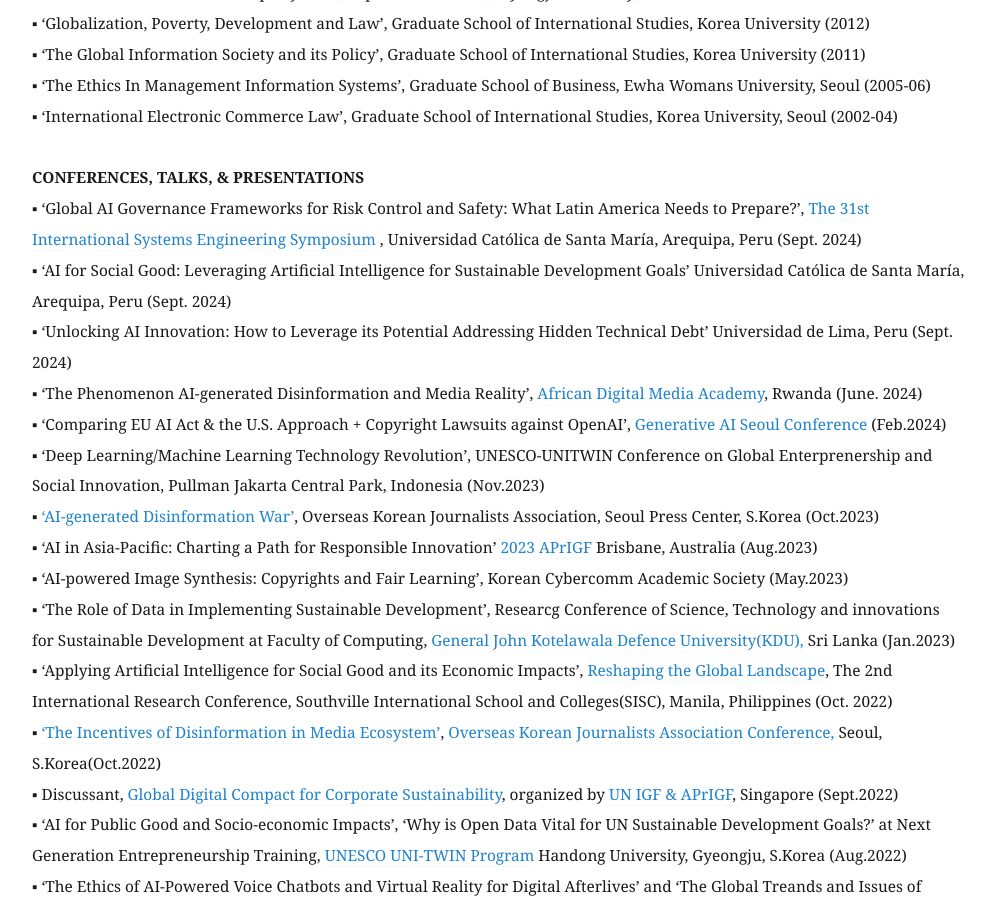
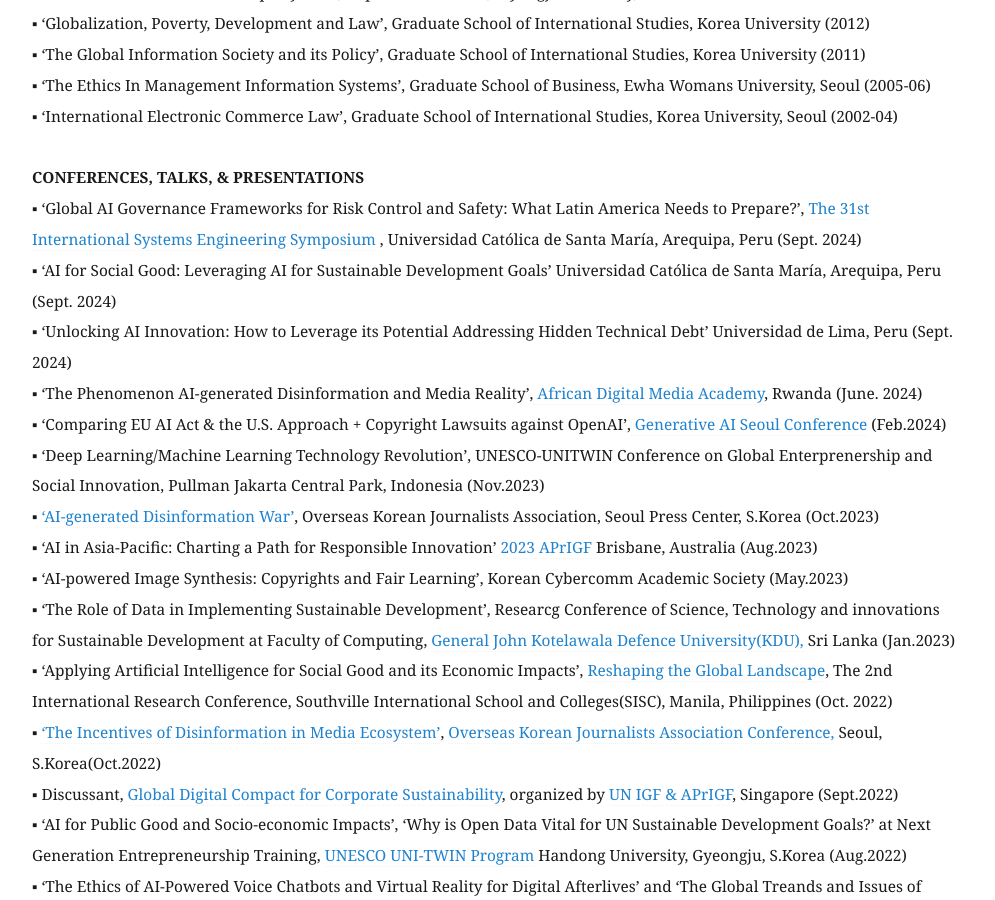
Before and after one commit to eunchangchoi/eunchangchoi.github.io, a Jekyll site: the page built from index.md, in a window 1280 px wide and 900 px high, scrolled down 5170 px. Shown: the whole window, without its empty margins (68-1063 px from the left). Built offline with Jekyll 4.4.1, drawn with Linux system fonts in a browser that asks for light colours.

Commit message:
Update index.md

```diff
--- a/index.md
+++ b/index.md
@@ -105,7 +105,7 @@
     <br>
  <strong> CONFERENCES, TALKS, & PRESENTATIONS </strong> <br>
 ▪ ‘Global AI Governance Frameworks for Risk Control and Safety: What Latin America Needs to Prepare?’, <a href="https://www2.ucsm.edu.pe/JINIS2024/"> The 31st International Systems Engineering Symposium </a>, Universidad Católica de Santa María, Arequipa, Peru (Sept. 2024) <br>
-▪ ‘AI for Social Good: Leveraging Artificial Intelligence for Sustainable Development Goals’ Universidad Católica de Santa María, Arequipa, Peru (Sept. 2024) <br>
+▪ ‘AI for Social Good: Leveraging AI for Sustainable Development Goals’ Universidad Católica de Santa María, Arequipa, Peru (Sept. 2024) <br>
 ▪ ‘Unlocking AI Innovation: How to Leverage its Potential Addressing Hidden Technical Debt’ Universidad de Lima, Peru (Sept. 2024) <br>
 ▪ ‘The Phenomenon AI-generated Disinformation and Media Reality’,<a href="https://www.rwandaadma.com"> African Digital Media Academy</a>, Rwanda (June. 2024)<br>
 ▪ ‘Comparing EU AI Act & the U.S. Approach + Copyright Lawsuits against OpenAI’,<a href="https://generativeai.kr/program/"> Generative AI Seoul Conference</a> (Feb.2024)<br>
```
